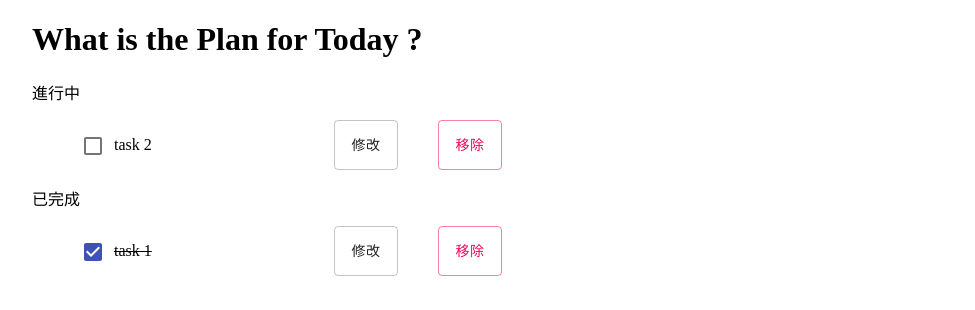
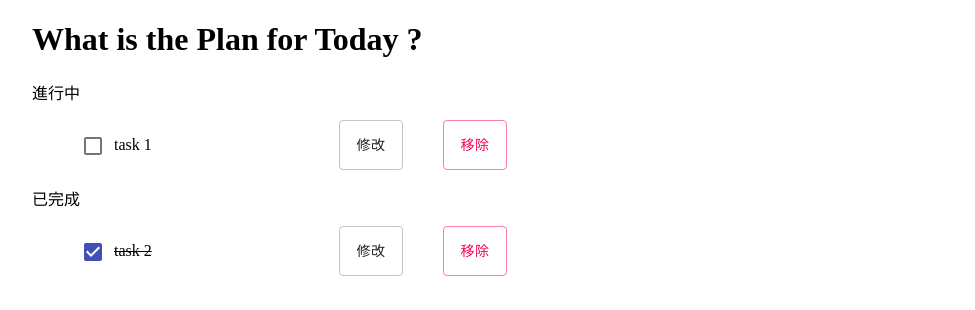
Before and after one commit to ecstaciEva/todo-list-typescript, a React (Create React App) app: page / in a window 1280 px wide. Shown: the top 310 px of the page, without its empty margins (152-1127 px from the left). Built offline with nearby package versions, Linux system fonts and the light colour scheme.

Commit message:
Fix improper naming. Fix messy codes. Remove redundant type annotations.

```diff
--- a/src/Components/AddTodoForm.tsx
+++ b/src/Components/AddTodoForm.tsx
@@ -5,14 +5,20 @@ import InputLabel from "@material-ui/core/InputLabel";
 import Input from "@material-ui/core/Input";
 
 import { AddTodo } from "../types";
+import { CSSProperties } from "@material-ui/styles";
 
 interface Props {
   addTodo: AddTodo;
 }
 
-export const AddTodoForm: React.FC<Props> = ({ addTodo }: Props) => {
+// eslint-disable-next-line react/prop-types
+export const AddTodoForm: React.FC<Props> = ({ addTodo }) => {
   const [text, setText] = useState("");
-  const formStyle = {
+  const handleChange = (e: React.ChangeEvent<HTMLInputElement>) => {
+    setText(e.target.value);
+  };
+
+  const formStyle: CSSProperties = {
     display: "flex",
   };
 
@@ -20,19 +26,17 @@ export const AddTodoForm: React.FC<Props> = ({ addTodo }: Props) => {
     <FormControl style={formStyle}>
       <InputLabel htmlFor="todo-input">輸入待辦事項</InputLabel>
       <Input
-        style={{ border: "0", marginBottom: "10px" }}
+        style={{ border: 0, marginBottom: 10 }}
         type="text"
         id="todo-input"
         value={text}
-        onChange={(e) => {
-          setText(e.target.value);
-        }}
+        onChange={handleChange}
       />
       <Button
         variant="outlined"
         color="primary"
         type="submit"
-        onClick={(e) => {
+        onClick={function (e) {
           e.preventDefault();
           if (text.trim() !== "") {
             addTodo(text);
--- a/src/Components/App.tsx
+++ b/src/Components/App.tsx
@@ -8,18 +8,17 @@ import { ToggleTodo } from "../types";
 import { AddTodo } from "../types";
 import { DeleteTodo } from "../types";
 import { EditTodo } from "../types";
-import { SetEditText } from "../types";
+import { SaveEdit } from "../types";
 import { CancelEdit } from "../types";
 
 const initialTodos = [
-  { text: "task 2", isComplete: false, isCached: false, id: 123 },
-  { text: "task 1", isComplete: true, isCached: false, id: 456 },
+  { text: "task 1", isComplete: false, isEditing: false, id: 123 },
+  { text: "task 2", isComplete: true, isEditing: false, id: 456 },
 ];
 
-const App = () => {
+const App: React.FC = () => {
   const [todos, setTodos] = useState(initialTodos);
 
-  // toggleTodo切換isComplete
   const toggleTodo: ToggleTodo = (selectedTodo) => {
     const newTodos = todos.map((todo) => {
       if (todo.text === selectedTodo.text) {
@@ -34,39 +33,42 @@ const App = () => {
   };
 
   const addTodo: AddTodo = (text) => {
-    const timestamp: number = Math.floor(Date.now());
-    const newTodo = { text, isComplete: false, isCached: false, id: timestamp };
-    setTodos([...todos, newTodo]);
+    const timestamp: number = Date.now();
+    const newTodo = {
+      text,
+      isComplete: false,
+      isEditing: false,
+      id: timestamp,
+    };
+    setTodos(todos.concat([newTodo]));
   };
 
   const editTodo: EditTodo = (todo) => {
-    todos.forEach((item) => (item.isCached = false));
-    setTodos([...todos]);
-    const cacheTodo: Todo = todos.filter((item) => todo.id === item.id)[0];
-    cacheTodo.isCached = true;
+    const editList = todos.map((item) => {
+      item.isEditing = item.id === todo.id ? true : false;
+      return item;
+    });
+    setTodos([...editList]);
   };
 
-  const setEditText: SetEditText = (todo, text) => {
-    // 修改目標todo內容
+  const saveEdit: SaveEdit = (todo, text) => {
     todos.forEach((item) => {
       if (item.id === todo.id) {
         todo.text = text;
-        todo.isCached = false;
+        todo.isEditing = false;
       }
     });
     setTodos([...todos]);
   };
 
   const cancelEdit: CancelEdit = () => {
-    todos.forEach((item) => (item.isCached = false));
+    todos.forEach((item) => (item.isEditing = false));
     setTodos([...todos]);
   };
 
   const deleteTodo: DeleteTodo = (todo: Todo) => {
-    const key: string = todo.text;
-    const spliceIndex: number = todos.findIndex((item) => item.text === key);
-    todos.splice(spliceIndex, 1);
-    setTodos([...todos]);
+    const remainedTodos = todos.filter((item) => item.id !== todo.id);
+    setTodos([...remainedTodos]);
   };
 
   return (
@@ -77,7 +79,7 @@ const App = () => {
         editTodo={editTodo}
         toggleTodo={toggleTodo}
         deleteTodo={deleteTodo}
-        setEditText={setEditText}
+        saveEdit={saveEdit}
         cancelEdit={cancelEdit}
       />
       <AddTodoForm addTodo={addTodo} />
--- a/src/Components/TodoList.tsx
+++ b/src/Components/TodoList.tsx
@@ -5,7 +5,7 @@ import { Todo } from "../types";
 import { ToggleTodo } from "../types";
 import { EditTodo } from "../types";
 import { DeleteTodo } from "../types";
-import { SetEditText } from "../types";
+import { SaveEdit } from "../types";
 import { CancelEdit } from "../types";
 
 interface Props {
@@ -13,7 +13,7 @@ interface Props {
   toggleTodo: ToggleTodo;
   editTodo: EditTodo;
   deleteTodo: DeleteTodo;
-  setEditText: SetEditText;
+  saveEdit: SaveEdit;
   cancelEdit: CancelEdit;
 }
 
@@ -22,9 +22,10 @@ export const TodoList: React.FC<Props> = ({
   toggleTodo,
   editTodo,
   deleteTodo,
-  setEditText,
+  saveEdit,
   cancelEdit,
 }: Props) => {
+  // FIXME:
   const activeTodos = todos.filter((todo) => todo.isComplete === false);
   const completedTodos = todos.filter((todo) => todo.isComplete === true);
 
@@ -40,7 +41,7 @@ export const TodoList: React.FC<Props> = ({
               toggleTodo={toggleTodo}
               editTodo={editTodo}
               deleteTodo={deleteTodo}
-              setEditText={setEditText}
+              saveEdit={saveEdit}
               cancelEdit={cancelEdit}
             />
           ))}
@@ -56,7 +57,7 @@ export const TodoList: React.FC<Props> = ({
               toggleTodo={toggleTodo}
               editTodo={editTodo}
               deleteTodo={deleteTodo}
-              setEditText={setEditText}
+              saveEdit={saveEdit}
               cancelEdit={cancelEdit}
             />
           ))}
--- a/src/Components/TodoListItem.tsx
+++ b/src/Components/TodoListItem.tsx
@@ -7,15 +7,16 @@ import { Todo } from "../types";
 import { ToggleTodo } from "../types";
 import { DeleteTodo } from "../types";
 import { EditTodo } from "../types";
-import { SetEditText } from "../types";
+import { SaveEdit } from "../types";
 import { CancelEdit } from "../types";
+import { CSSProperties } from "@material-ui/styles";
 
 interface Props {
   todo: Todo;
   toggleTodo: ToggleTodo;
   editTodo: EditTodo;
   deleteTodo: DeleteTodo;
-  setEditText: SetEditText;
+  saveEdit: SaveEdit;
   cancelEdit: CancelEdit;
 }
 
@@ -24,26 +25,29 @@ export const TodoListItem: React.FC<Props> = ({
   toggleTodo,
   editTodo,
   deleteTodo,
-  setEditText,
+  saveEdit,
   cancelEdit,
 }: Props) => {
   const [editText, setEdit] = useState(todo.text);
+  const handleChange = (e: React.ChangeEvent<HTMLInputElement>) => {
+    setEdit(e.target.value.trim());
+  };
 
-  const todoListItemStyle = {
+  const todoListItemStyle: CSSProperties = {
     display: "flex",
     justifyContent: "flex-start",
     width: "100%",
     marginBottom: "10px",
   };
 
-  const cachedInputStyle = {
-    display: todo.isCached ? "inline-block" : "none",
-    height: "20px",
+  const cachedInputStyle: CSSProperties = {
+    display: todo.isEditing ? "inline-block" : "none",
+    height: 20,
     transform: "translateY(80%)",
     margin: "0 30px",
   };
 
-  const buttonStyle = {
+  const buttonStyle: CSSProperties = {
     margin: "0 20px",
   };
 
@@ -54,7 +58,7 @@ export const TodoListItem: React.FC<Props> = ({
           style={{ display: "inline-block" }}
           color="primary"
           checked={todo.isComplete}
-          onClick={() => {
+          onClick={function () {
             toggleTodo(todo);
           }}
         />
@@ -62,10 +66,11 @@ export const TodoListItem: React.FC<Props> = ({
           style={{
             textDecoration: todo.isComplete ? "line-through" : undefined,
             display: "inline-block",
-            width: "200px",
+            width: 200,
+            marginRight: 5,
           }}
         >
-          {todo.text + " "}
+          {todo.text}
         </p>
       </label>
       <Button
@@ -92,19 +97,17 @@ export const TodoListItem: React.FC<Props> = ({
         id="cachedInput"
         defaultValue={todo.text}
         style={cachedInputStyle}
-        onChange={(e) => {
-          setEdit(e.target.value.trim());
-        }}
+        onChange={handleChange}
       />
       <Button
         variant="outlined"
         color="primary"
         type="submit"
-        style={{ display: todo.isCached ? "inline-block" : "none" }}
+        style={{ display: todo.isEditing ? "inline-block" : "none" }}
         onClick={function (e) {
           e.preventDefault();
           if (editText !== "") {
-            setEditText(todo, editText);
+            saveEdit(todo, editText);
           }
         }}
       >
@@ -114,11 +117,9 @@ export const TodoListItem: React.FC<Props> = ({
         variant="outlined"
         style={{
           margin: "0 20px",
-          display: todo.isCached ? "inline-block" : "none",
+          display: todo.isEditing ? "inline-block" : "none",
         }}
-        onClick={() => {
-          cancelEdit();
-        }}
+        onClick={cancelEdit}
       >
         取消
       </Button>
--- a/src/types.tsx
+++ b/src/types.ts
@@ -1,7 +1,7 @@
 export interface Todo {
   text: string;
   isComplete: boolean;
-  isCached: boolean;
+  isEditing: boolean;
   id: number;
 }
 
@@ -9,5 +9,5 @@ export type ToggleTodo = (selectedTodo: Todo) => void;
 export type AddTodo = (text: string) => void;
 export type EditTodo = (todo: Todo) => void;
 export type DeleteTodo = (todo: Todo) => void;
-export type SetEditText = (todo: Todo, text: string) => void;
+export type SaveEdit = (todo: Todo, text: string) => void;
 export type CancelEdit = () => void;
```
Also changed, not shown: .eslintrc.js.
